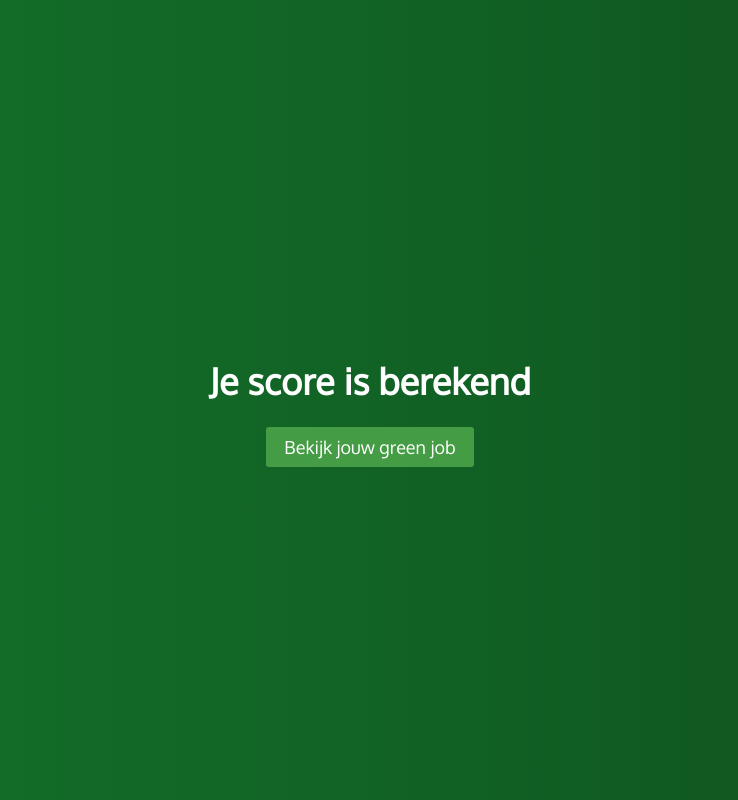
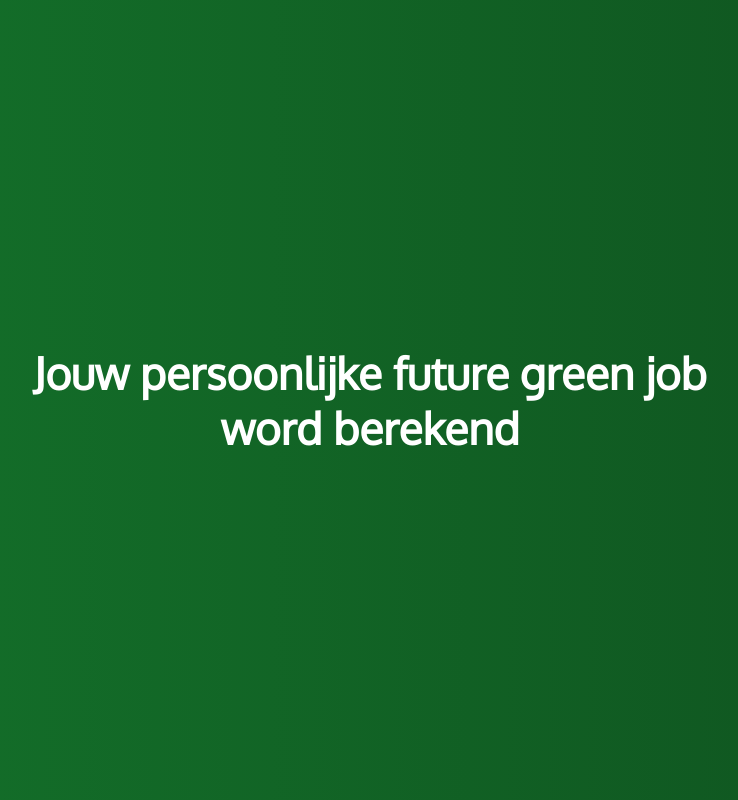
Before and after one commit to mikeevoss/greenwashing_questionnaire, a React (Create React App) app: page /calculating in a window 1280 px wide. Shown: the whole page, without its empty margins (270-1008 px from the left). Built offline with nearby package versions, Linux system fonts and the light colour scheme.

Commit message:
Pagina toegevoegd en wat tweaks voor link met max

```diff
--- a/src/components/templates/Calculating.js
+++ b/src/components/templates/Calculating.js
@@ -8,7 +8,7 @@ class Calculating extends PureComponent {
     result: {}
   };
 
-  duration = 3000;
+  duration = 6000;
 
   componentDidMount() {
     const answers = localStorage.getItem("answers");
@@ -46,14 +46,14 @@ class Calculating extends PureComponent {
       <Container>
         {!result.id ? (
           <Fragment>
-            <h1>Je score wordt berekend</h1>
+            <h1>Jouw persoonlijke future green job word berekend</h1>
           </Fragment>
         ) : (
           <Fragment>
-            <h1>Je score is berekend</h1>
+            <h1>Done!</h1>
 
-            <Button writeFile="8" to={`/result/${result.id}`} primary>
-              Bekijk jouw green job
+            <Button writeFile="6" to={`/result/${result.id}`} primary>
+              Mijn future green job
             </Button>
           </Fragment>
         )}
--- a/src/components/templates/Home.js
+++ b/src/components/templates/Home.js
@@ -4,8 +4,8 @@ import Button from "../elements/Button";
 
 const Home = () => (
   <Container>
-    <h1>FUTURE GREEN JOBS</h1>
-    <p className="lead">Druk op de knop om verder te gaan</p>
+    <h1>FUTURE GREEN JOBS?</h1>
+    {/*<p className="lead">Druk op de knop om verder te gaan</p>*/}
     <p className="lead">
       <Button primary writeFile="2" to="/look-up">
         Start
--- a/src/components/templates/Info.js
+++ b/src/components/templates/Info.js
@@ -14,10 +14,10 @@ const Info = () => (
     <p>Succes (en plezier)!</p>
 
     <ButtonGroup>
-      <Button showDelay={1000} writeFile="4" to="/question/0" primary>
+      <Button showDelay={3000} writeFile="4" to="/question/0" primary>
         Start de test
       </Button>
-      <Button showDelay={1000} to="/info">
+      <Button showDelay={3000} to="/info">
         Ik snap het
       </Button>
     </ButtonGroup>
--- a/src/components/templates/LookUp.js
+++ b/src/components/templates/LookUp.js
@@ -6,8 +6,8 @@ const LookUp = () => (
   <Container>
     <h1>Kijk omhoog</h1>
 
-    <Button showDelay={15000} writeFile="3" to="/info" primary>
-      Verder
+    <Button showDelay={25000} writeFile="3" to="/info" primary>
+      Let's go!
     </Button>
   </Container>
 );
--- a/src/components/templates/Results.js
+++ b/src/components/templates/Results.js
@@ -37,7 +37,7 @@ class Results extends PureComponent {
           ))}
         </ul>
 
-        <Button showDelay={500} writeFile="8" to="/" primary>
+        <Button showDelay={500} writeFile="1" to="/" primary>
           Klaar
         </Button>
       </Container>
--- a/src/index.css
+++ b/src/index.css
@@ -16,7 +16,7 @@ body {
   display: flex;
   justify-content: center;
   align-items: center;
-  font-size: 18px;
+  font-size: 22px;
 }
 
 html, body {
```
Also changed, not shown: src/components/templates/LastScreen.js (added, +21 -0 lines).
